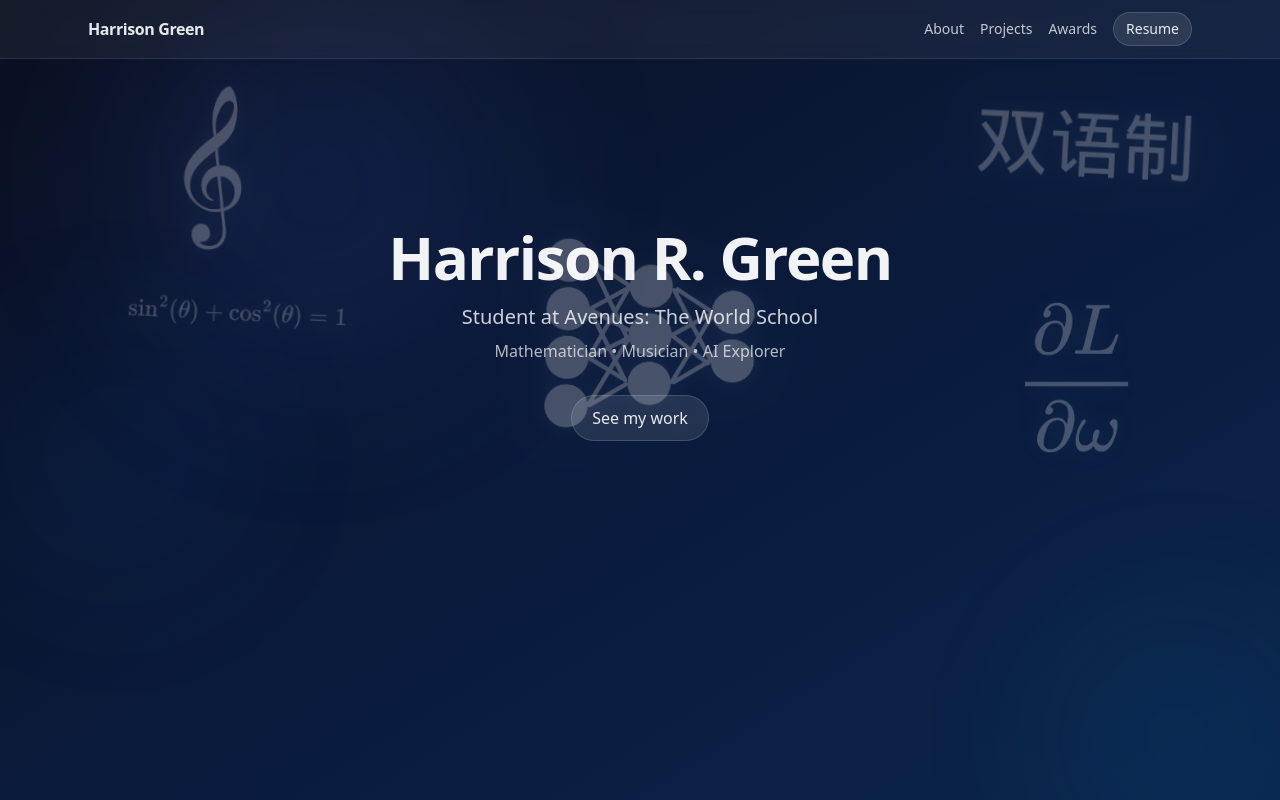
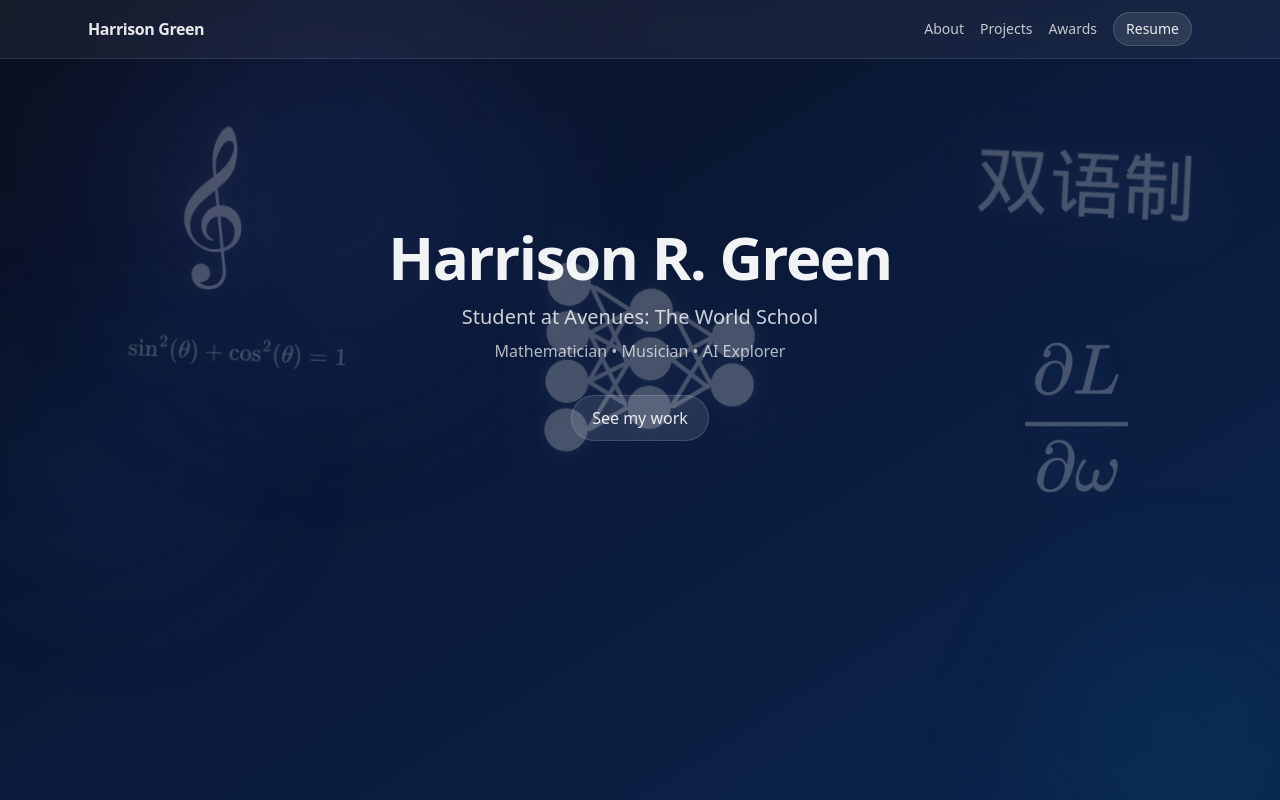
Before and after one commit to bingst0n/bingst0n.github.io, a Next.js app: page / in a window 1280 px wide. Built offline with nearby package versions, Linux system fonts and the light colour scheme.

Commit message:
site update

```diff
--- a/app/page.tsx
+++ b/app/page.tsx
@@ -12,7 +12,7 @@
           alt=""
           width={260}
           height={260}
-          className="absolute opacity-25 drift-slow select-none glow-soft" style={{top: '15vh', left: '1vw', width: 'clamp(120px, 18vw, 280px)', height: 'auto'}}
+          className="absolute opacity-25 drift-slow select-none glow-soft" style={{top: '20vh', left: '1vw', width: 'clamp(120px, 18vw, 280px)', height: 'auto'}}
           priority={false}
         />
         <Image
@@ -20,7 +20,7 @@
           alt=""
           width={220}
           height={220}
-          className="absolute opacity-25 drift-slowest select-none glow-soft hidden sm:block" style={{top: '22vh', right: '1vw', width: 'clamp(100px, 16vw, 260px)', height: 'auto'}}
+          className="absolute opacity-25 drift-slowest select-none glow-soft hidden sm:block" style={{top: '27vh', right: '1vw', width: 'clamp(100px, 16vw, 260px)', height: 'auto'}}
           priority={false}
         />
         <Image
@@ -28,7 +28,7 @@
           alt=""
           width={200}
           height={200}
-          className="absolute opacity-25 drift-slower select-none glow-soft" style={{bottom: '28vh', left: '1vw', width: 'clamp(100px, 15vw, 240px)', height: 'auto'}}
+          className="absolute opacity-25 drift-slower select-none glow-soft" style={{bottom: '23vh', left: '1vw', width: 'clamp(100px, 15vw, 240px)', height: 'auto'}}
           priority={false}
         />
         <Image
@@ -36,17 +36,20 @@
           alt=""
           width={240}
           height={240}
-          className="absolute opacity-25 drift-slow select-none glow-soft" style={{bottom: '28vh', right: '1vw', width: 'clamp(120px, 18vw, 280px)', height: 'auto'}}
+          className="absolute opacity-25 drift-slow select-none glow-soft" style={{bottom: '23vh', right: '1vw', width: 'clamp(120px, 18vw, 280px)', height: 'auto'}}
           priority={false}
         />
+        <div className="absolute" style={{bottom: '8px', left: '50%', transform: 'translateX(-50%)'}}>
           <Image
             src="/graphics/neuralnetwork.png"
             alt=""
             width={260}
             height={260}
-          className="absolute left-1/2 -translate-x-1/2 opacity-25 drift-slowest select-none glow-soft" style={{bottom: '4vh', width: 'clamp(140px, 20vw, 320px)', height: 'auto'}}
+            className="opacity-25 drift-slowest select-none glow-soft"
+            style={{width: 'clamp(140px, 20vw, 320px)', height: 'auto'}}
             priority={false}
           />
+        </div>
       </div>
 
       <div className="mx-auto max-w-4xl px-4 sm:px-6 pt-24 pb-12 sm:pt-32 sm:pb-16">
```
Lines whose indentation alone changed are shown as unchanged.
